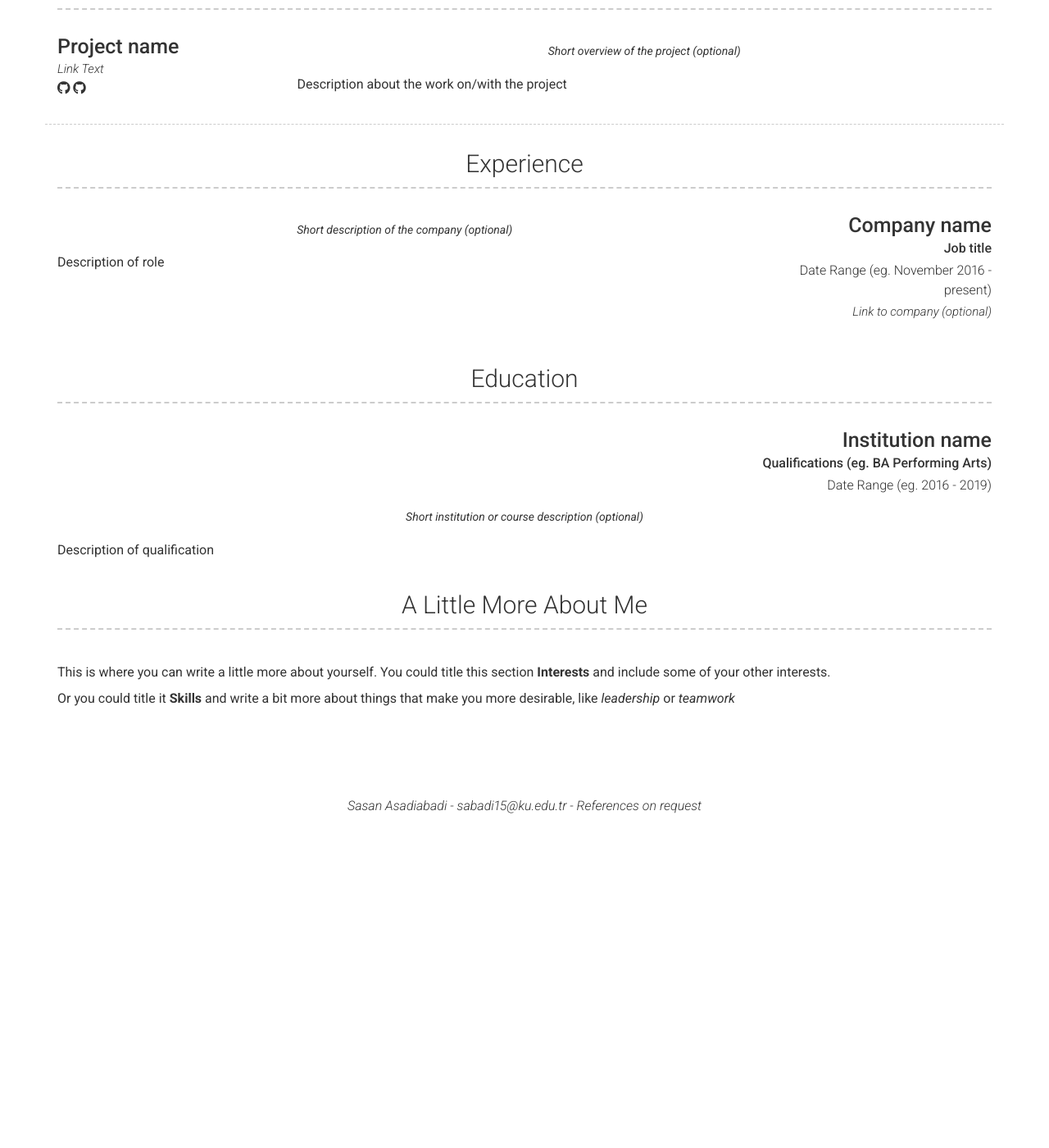
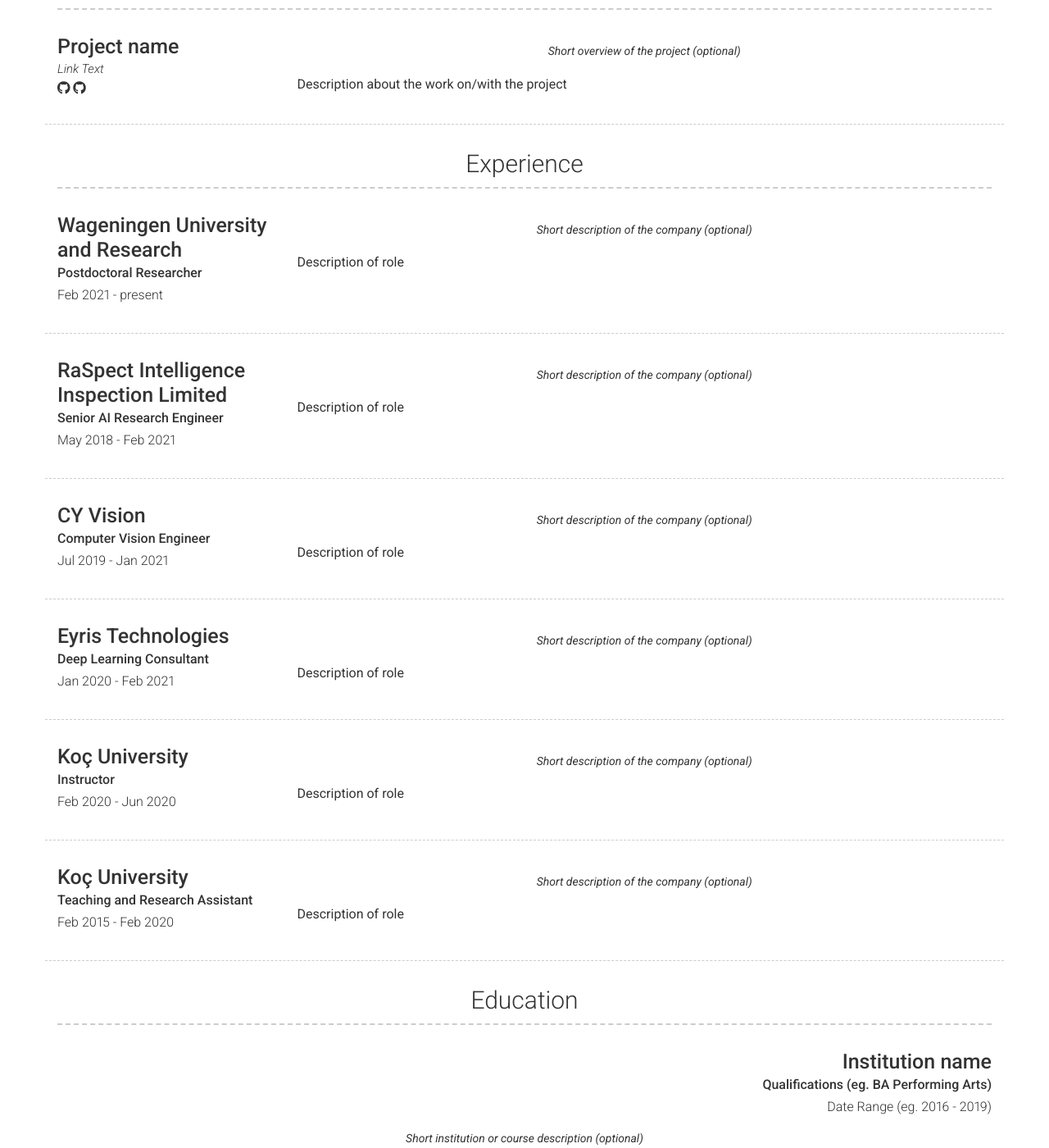
Before and after one commit to sasanasadiabadi/cv, a Jekyll site: the page built from index.md, in a window 1280 px wide and 1400 px high, scrolled down 964 px. Shown: the whole window at 82% size. Built offline with Jekyll 4.4.1, drawn with Linux system fonts in a browser that asks for light colours; nearby versions of some CDN libraries; before the commit the page ends 1967 px from its top, so only the background shows below that.

Commit message:
update cv

```diff
--- a/_config.yml
+++ b/_config.yml
@@ -31,7 +31,7 @@ linkedin_username: sasan-asadiabadi-1211678a
 #pinterest_username: jekyll
 #youtube_username: jekyll
 #orcid_username: 0000-0000-0000-0000
-#googlescholar_username: citations?user=Z27B5dYAAAAJ&hl=en
+googlescholar_username: citations?user=Z27B5dYAAAAJ&hl=en
 
 # Additional icon links
 additional_links:
@@ -84,11 +84,62 @@ content:
   - title: Experience
     layout: list
     content:
-      - layout: right
-        title: Company name
-        sub_title: Job title
-        caption: Date Range (eg. November 2016 - present)
-        link: Link to company (optional)
+      - layout: left
+        border: weak
+        title: Wageningen University and Research
+        sub_title: Postdoctoral Researcher
+        caption: Feb 2021 - present
+       # link: Link to company (optional)
+        quote: >
+          Short description of the company (optional)
+        description: | # this will include new lines to allow paragraphs
+          Description of role
+      - layout: left
+        border: weak
+        title: RaSpect Intelligence Inspection Limited
+        sub_title: Senior AI Research Engineer
+        caption: May 2018 - Feb 2021
+       # link: Link to company (optional)
+        quote: >
+          Short description of the company (optional)
+        description: | # this will include new lines to allow paragraphs
+          Description of role
+      - layout: left
+        border: weak
+        title: CY Vision
+        sub_title: Computer Vision Engineer
+        caption: Jul 2019 - Jan 2021
+       # link: Link to company (optional)
+        quote: >
+          Short description of the company (optional)
+        description: | # this will include new lines to allow paragraphs
+          Description of role
+      - layout: left
+        border: weak
+        title: Eyris Technologies
+        sub_title: Deep Learning Consultant
+        caption: Jan 2020 - Feb 2021
+       # link: Link to company (optional)
+        quote: >
+          Short description of the company (optional)
+        description: | # this will include new lines to allow paragraphs
+          Description of role
+      - layout: left
+        border: weak
+        title: Koç University
+        sub_title: Instructor
+        caption: Feb 2020 - Jun 2020
+       # link: Link to company (optional)
+        quote: >
+          Short description of the company (optional)
+        description: | # this will include new lines to allow paragraphs
+          Description of role
+      - layout: left
+        border: weak
+        title: Koç University
+        sub_title: Teaching and Research Assistant
+        caption: Feb 2015 - Feb 2020
+       # link: Link to company (optional)
         quote: >
           Short description of the company (optional)
         description: | # this will include new lines to allow paragraphs
```
Also changed, not shown: images/me.jpg (added).
